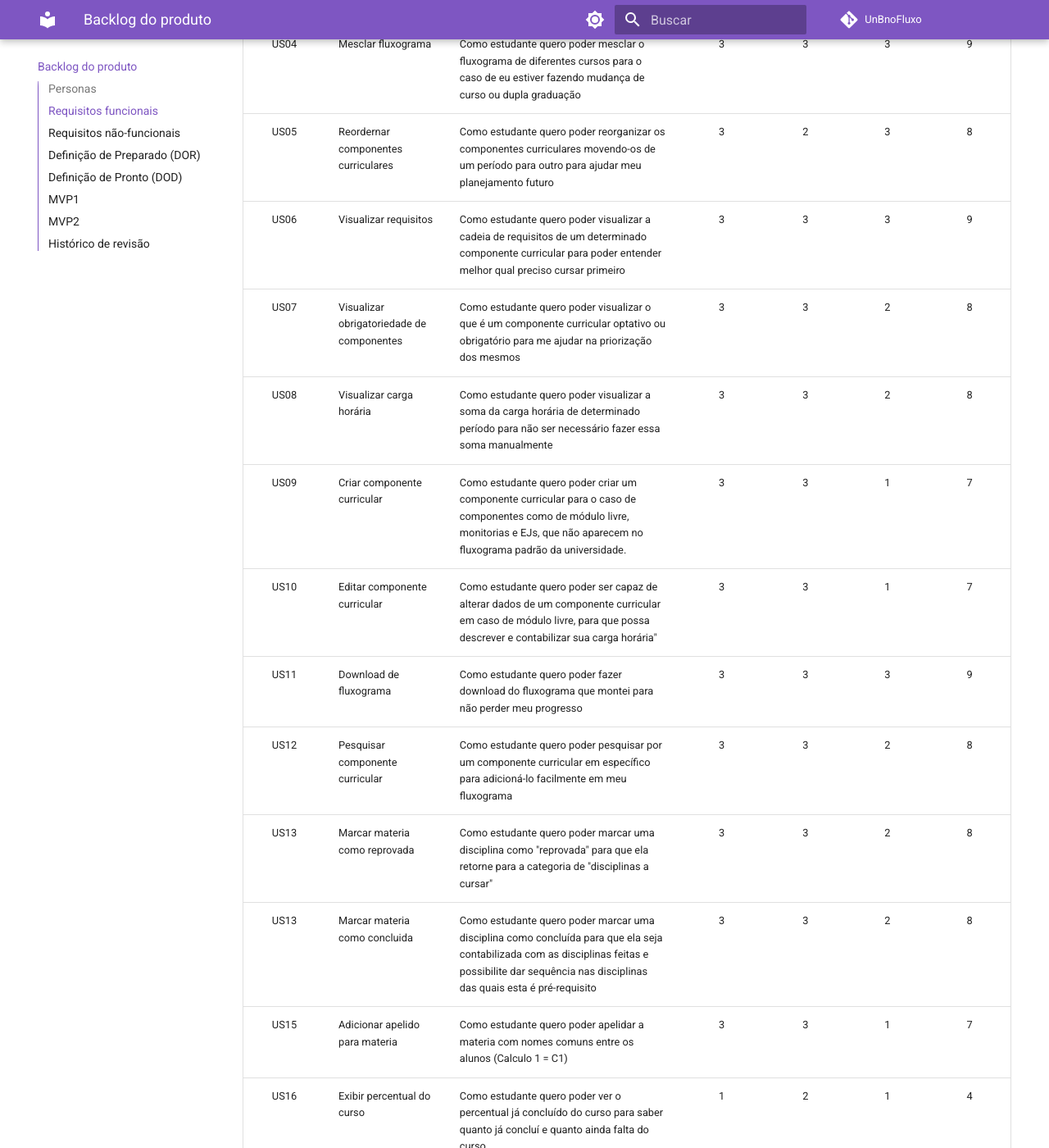
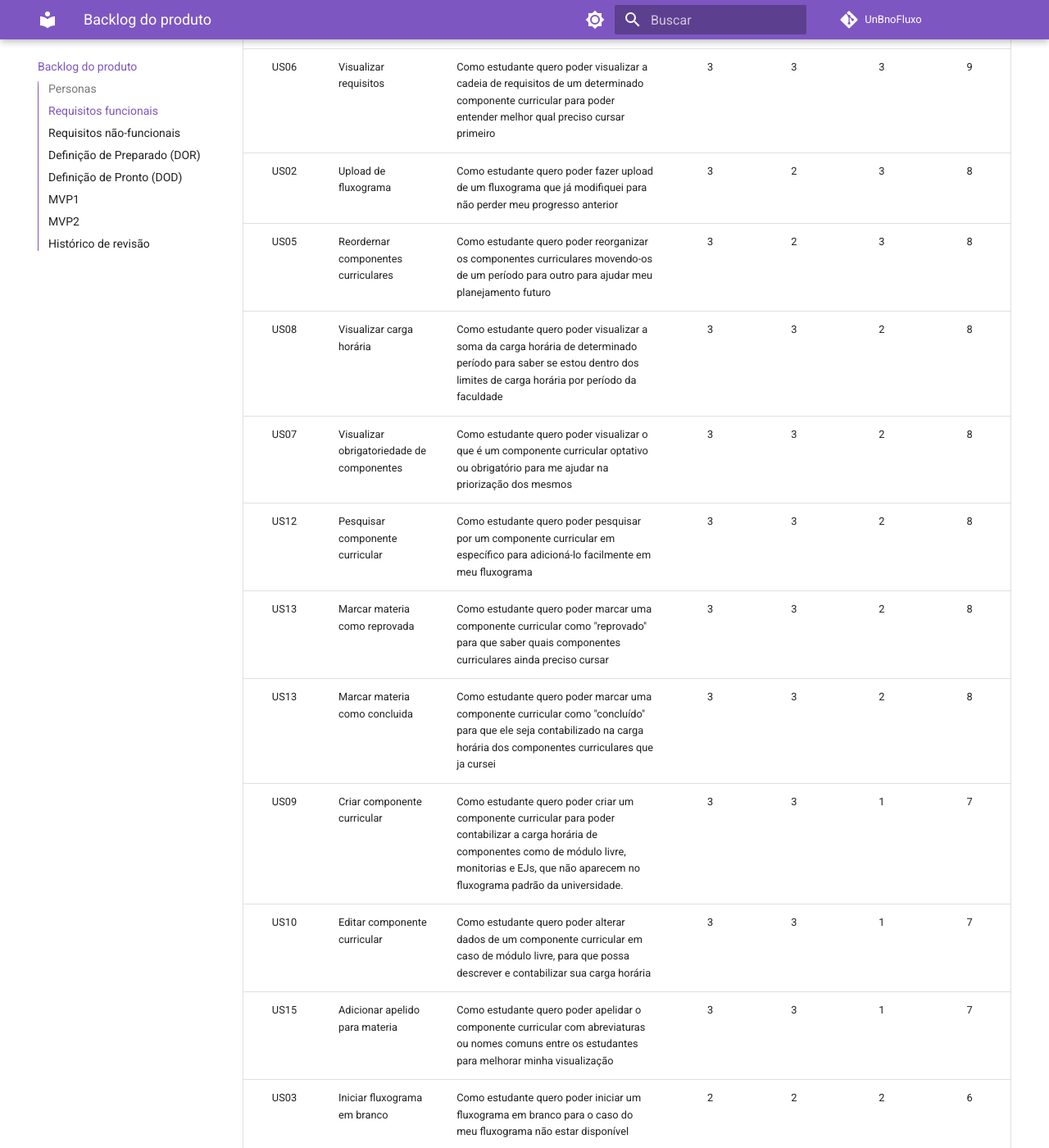
Before and after one commit to mdsreq-fga-unb/2023.1-UnBnoFluxo, an MkDocs documentation site: the page built from docs/Backlog.md, in a window 1280 px wide and 1400 px high, scrolled down 879 px. Shown: the whole window at 82% size. Built offline with MkDocs 1.6.1 and Material for MkDocs 9.7.7, drawn with Linux system fonts in a browser that asks for light colours; comment, search, counter and statistics services are not loaded; some of the changed text lies outside the part shown.

Commit message:
correcoes feitas em sala

````diff
--- a/docs/Backlog.md
+++ b/docs/Backlog.md
@@ -2,38 +2,43 @@
 
 ## Personas
 Uma persona é o personagem fictício da user story que representa o usuário ideal do produto. Todas as histórias são escritas a partir da perspectiva de um tipo de usuário.
+
 - **Estudante:** é o usuário principal da aplicação, refere-se ao estudante da Universidade de Brasilia que deseja fazer o seu planejamento de fluxo.
 
 
 ## Requisitos funcionais
 Um requisito funcional é uma especificação de uma funcionalidade ou comportamento que um sistema ou software deve ser capaz de realizar. No caso do UnBnoFluxo esses requisitos serão modelados usando o modelo de Histórias de Usuário (US).
-**Obs:** O *Total*(pts) é calculado com base nos critérios de viabilidade (v), criticidade (c) e valor de negócio (vn) da US referida. É atribuido para cada critério valores de 1 a 3 e realizada a equação:
-$$Total =  v + c + vn$$
 
-| Número | Nome                                      | Descrição                                                                                                                                                                                            | Valor de negócio | Viabilidade | Criticidade | Total |
-| :----: | ----------------------------------------- | ---------------------------------------------------------------------------------------------------------------------------------------------------------------------------------------------------- | :--------------: | :---------: | :---------: | :---: |
-|  US01  | Disponibilizar fluxograma padrão          | Como estudante quero ter a minha disposição o fluxograma padrão da universidade já montado, para não precisar fazer esse trabalho manualmente                                                        |        1         |      3      |      1      |   4   |
-|  US02  | Upload de fluxograma                      | Como estudante quero poder fazer upload de um fluxograma que já modifiquei para não perder meu progresso anterior.                                                                                   |        3         |      2      |      3      |   8   |
-|  US03  | Iniciar fluxograma em branco              | Como estudante quero poder iniciar um fluxograma em branco para o caso do meu fluxograma não estar disponível                                                                                        |        2         |      2      |      2      |   6   |
-|  US04  | Mesclar fluxograma                        | Como estudante quero poder mesclar o fluxograma de diferentes cursos para o caso de eu estiver fazendo mudança de curso ou dupla graduação                                                           |        3         |      3      |      3      |   9   |
-|  US05  | Reordernar componentes curriculares       | Como estudante quero poder reorganizar os componentes curriculares movendo-os de um período para outro para ajudar meu planejamento futuro                                                           |        3         |      2      |      3      |   8   |
-|  US06  | Visualizar requisitos                     | Como estudante quero poder visualizar a cadeia de requisitos de um determinado componente curricular para poder entender melhor qual preciso cursar primeiro                                         |        3         |      3      |      3      |   9   |
-|  US07  | Visualizar obrigatoriedade de componentes | Como estudante quero poder visualizar o que é um componente curricular optativo ou obrigatório para me ajudar na priorização dos mesmos                                                              |        3         |      3      |      2      |   8   |
-|  US08  | Visualizar carga horária                  | Como estudante quero poder visualizar a soma da carga horária de determinado período para não ser necessário fazer essa soma manualmente                                                             |        3         |      3      |      2      |   8   |
-|  US09  | Criar componente curricular               | Como estudante quero poder criar um componente curricular para o caso de componentes como de módulo livre, monitorias e EJs, que não aparecem no fluxograma padrão da universidade.                  |        3         |      3      |      1      |   7   |
-|  US10  | Editar componente curricular              | Como estudante quero poder ser capaz de alterar dados de um componente curricular em caso de módulo livre, para que possa descrever e contabilizar sua carga horária"                                |        3         |      3      |      1      |   7   |
-|  US11  | Download de fluxograma                    | Como estudante quero poder fazer download do fluxograma que montei para não perder meu progresso                                                                                                     |        3         |      3      |      3      |   9   |
-|  US12  | Pesquisar componente curricular           | Como estudante quero poder pesquisar por um componente curricular em específico para adicioná-lo facilmente em meu fluxograma                                                                        |        3         |      3      |      2      |   8   |
-|  US13  | Marcar materia como reprovada             | Como estudante quero poder marcar uma disciplina como "reprovada" para que ela retorne para a categoria de "disciplinas a cursar"                                                                    |        3         |      3      |      2      |   8   |
-|  US13  | Marcar materia como concluida             | Como estudante quero poder marcar uma disciplina como concluída para que ela seja contabilizada com as disciplinas feitas e possibilite dar sequência nas disciplinas das quais esta é pré-requisito |        3         |      3      |      2      |   8   |
-|  US15  | Adicionar apelido para materia            | Como estudante quero poder apelidar a materia com nomes comuns entre os alunos (Calculo 1 = C1)                                                                                                      |        3         |      3      |      1      |   7   |
-|  US16  | Exibir percentual do curso                | Como estudante quero poder ver o percentual já concluído do curso para saber quanto já concluí e quanto ainda falta do curso                                                                         |        1         |      2      |      1      |   4   |
+**Obs:** A *Pontuação* (pts) é calculado com base nos critérios de viabilidade (v), complexidade (c) e valor de negócio (vn) da US referida. É atribuido para cada critério valores de 1 a 3 e realizada a equação:
+
+```
+pts =  v + c + vn
+```
+
+| Número | Nome                                      | Declaração                                                                                                                                                                                                      | Valor de negócio | Viabilidade | Complexidade | Pontuação |
+| :----: | ----------------------------------------- | --------------------------------------------------------------------------------------------------------------------------------------------------------------------------------------------------------------- | :--------------: | :---------: | :----------: | :-------: |
+|  US04  | Mesclar fluxograma                        | Como estudante quero poder mesclar o fluxograma de diferentes cursos para o caso de eu estiver fazendo mudança de curso ou dupla graduação                                                                      |        3         |      3      |      3       |     9     |
+|  US11  | Download de fluxograma                    | Como estudante quero poder fazer download do fluxograma que montei para não perder meu progresso                                                                                                                |        3         |      3      |      3       |     9     |
+|  US06  | Visualizar requisitos                     | Como estudante quero poder visualizar a cadeia de requisitos de um determinado componente curricular para poder entender melhor qual preciso cursar primeiro                                                    |        3         |      3      |      3       |     9     |
+|  US02  | Upload de fluxograma                      | Como estudante quero poder fazer upload de um fluxograma que já modifiquei para não perder meu progresso anterior                                                                                               |        3         |      2      |      3       |     8     |
+|  US05  | Reordernar componentes curriculares       | Como estudante quero poder reorganizar os componentes curriculares movendo-os de um período para outro para ajudar meu planejamento futuro                                                                      |        3         |      2      |      3       |     8     |
+|  US08  | Visualizar carga horária                  | Como estudante quero poder visualizar a soma da carga horária de determinado período para saber se estou dentro dos limites de carga horária por período da faculdade                                           |        3         |      3      |      2       |     8     |
+|  US07  | Visualizar obrigatoriedade de componentes | Como estudante quero poder visualizar o que é um componente curricular optativo ou obrigatório para me ajudar na priorização dos mesmos                                                                         |        3         |      3      |      2       |     8     |
+|  US12  | Pesquisar componente curricular           | Como estudante quero poder pesquisar por um componente curricular em específico para adicioná-lo facilmente em meu fluxograma                                                                                   |        3         |      3      |      2       |     8     |
+|  US13  | Marcar materia como reprovada             | Como estudante quero poder marcar uma componente curricular como "reprovado" para que saber quais componentes curriculares ainda preciso cursar                                                                 |        3         |      3      |      2       |     8     |
+|  US13  | Marcar materia como concluida             | Como estudante quero poder marcar uma componente curricular como "concluído" para que ele seja contabilizado na carga horária dos componentes curriculares que ja cursei                                        |        3         |      3      |      2       |     8     |
+|  US09  | Criar componente curricular               | Como estudante quero poder criar um componente curricular para poder contabilizar a carga horária de componentes como de módulo livre, monitorias e EJs, que não aparecem no fluxograma padrão da universidade. |        3         |      3      |      1       |     7     |
+|  US10  | Editar componente curricular              | Como estudante quero poder alterar dados de um componente curricular em caso de módulo livre, para que possa descrever e contabilizar sua carga horária                                                         |        3         |      3      |      1       |     7     |
+|  US15  | Adicionar apelido para materia            | Como estudante quero poder apelidar o componente curricular com abreviaturas ou nomes comuns entre os estudantes para melhorar minha visualização                                                               |        3         |      3      |      1       |     7     |
+|  US03  | Iniciar fluxograma em branco              | Como estudante quero poder iniciar um fluxograma em branco para o caso do meu fluxograma não estar disponível                                                                                                   |        2         |      2      |      2       |     6     |
+|  US01  | Disponibilizar fluxograma padrão          | Como estudante quero ter a minha disposição o fluxograma padrão da universidade já montado, para não precisar fazer esse trabalho manualmente                                                                   |        1         |      3      |      1       |     4     |
+|  US16  | Exibir percentual do curso                | Como estudante quero poder ver o percentual já concluído do curso para saber quanto já concluí e quanto ainda falta do curso                                                                                    |        1         |      2      |      1       |     4     |
 
 
 ## Requisitos não-funcionais
 Um requisito não funcional é uma especificação de uma característica ou propriedade do sistema ou software que não esta diretamente relacionada à sua funcionalidade, como desempenho, segurança, usabilidade, entre outras.
 
-| Número | Categoria       | Descrição                                                                                                                                                                                                                                                    |
+| Número | Categoria       | Declaração                                                                                                                                                                                                                                                   |
 | :----: | --------------- | ------------------------------------------------------------------------------------------------------------------------------------------------------------------------------------------------------------------------------------------------------------ |
 |  RNF1  | Implementação   | O produto deve ser uma aplicação web                                                                                                                                                                                                                         |
 |  RNF2  | Usabilidade     | O produto deve ser responsivo a diferentes tamanhos de tela e dispositivos                                                                                                                                                                                   |
````
Also changed, not shown: docs/ArquiteturaInterface.md (+4 -0 lines).
